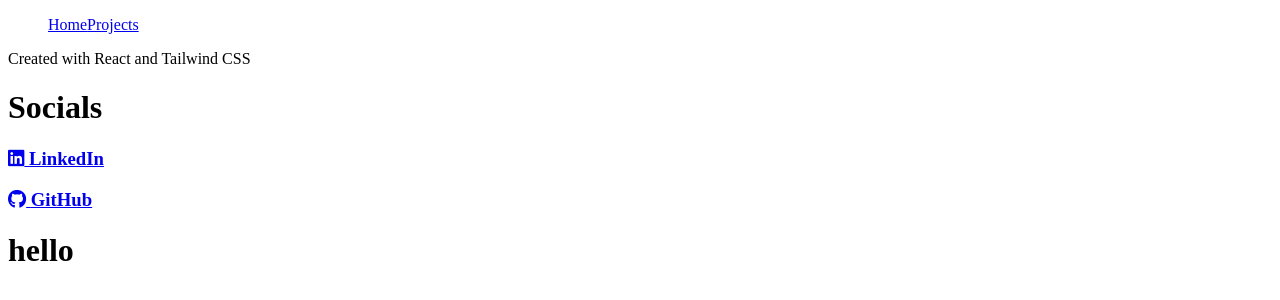
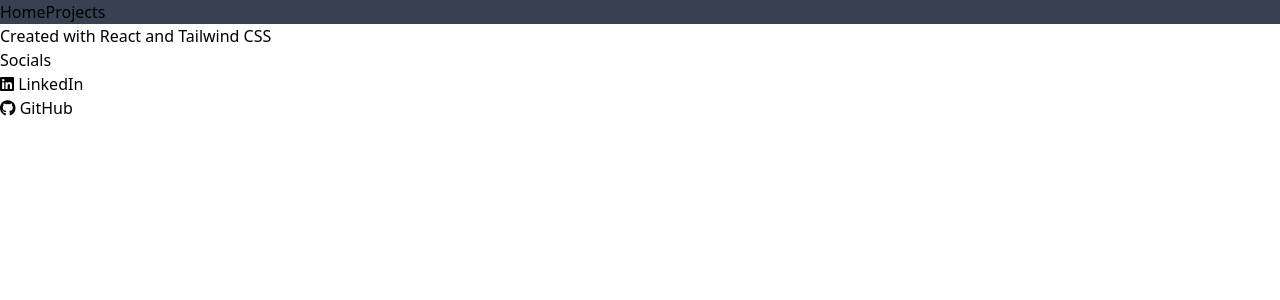
Before and after one commit to alexissorianooo/Portfolio, a React (Create React App) app: page / in a window 1280 px wide. Shown: the top 300 px of the page. Built offline with nearby package versions, Linux system fonts and the light colour scheme.

Commit message:
tailwindcss

```diff
--- a/src/App.js
+++ b/src/App.js
@@ -3,6 +3,7 @@ import Footer from './Footer'
 import Navbar from './Navbar'
 import Home from './Home'
 import Projects from './Projects'
+import './css/index.css'
 
 import { BrowserRouter as Router, Routes, Route} from 'react-router-dom'
 
@@ -10,18 +11,15 @@ import { BrowserRouter as Router, Routes, Route} from 'react-router-dom'
 function App() {
   return (
     <Router>
-      <div className="App">
+      <div>
         <Navbar />
-        <div className='content'>
+        <div>
           <Routes>
             <Route path="/portfolio/" element={<Home />}></Route>
             <Route path="/portfolio/projects/" element={<Projects />}></Route>
           </Routes>
         </div>
         <Footer />
-        <h1 className='text-3xl font-bold underline'>
-          hello
-        </h1>
       </div>
     </Router>
   );
--- a/src/Navbar.js
+++ b/src/Navbar.js
@@ -1,9 +1,12 @@
 import React from 'react'
 import { Link } from 'react-router-dom'
+import './css/index.css'
+
+const navbarStyle = "bg-gray-700"
 
 export default function Navbar(){
     return(
-        <div className='Navbar_main'>
+        <div className={navbarStyle}>
             <ul>
                 <Link to='/portfolio'>Home</Link>
                 <Link to='/portfolio/projects'>Projects</Link>
--- a/src/index.js
+++ b/src/index.js
@@ -2,5 +2,4 @@ import React from 'react'
 import ReactDOM from 'react-dom'
 import App from './App'
 
-
 ReactDOM.render(<App/>, document.getElementById("root"))
--- a/tailwind.config.js
+++ b/tailwind.config.js
@@ -1,7 +1,5 @@
 module.exports = {
-  content: [
-    "./src/**/*.{js,jsx,ts,tsx}","./public/index.html"
-  ],
+  content: ["./src/**/*.{js,jsx,ts,tsx}",],
   theme: {
     extend: {},
   },
```
Also changed, not shown: package.json (+4 -4 lines), src/css/index.css (renamed from src/index.css), 1 other file (tests, documents, lock files or other folders).
